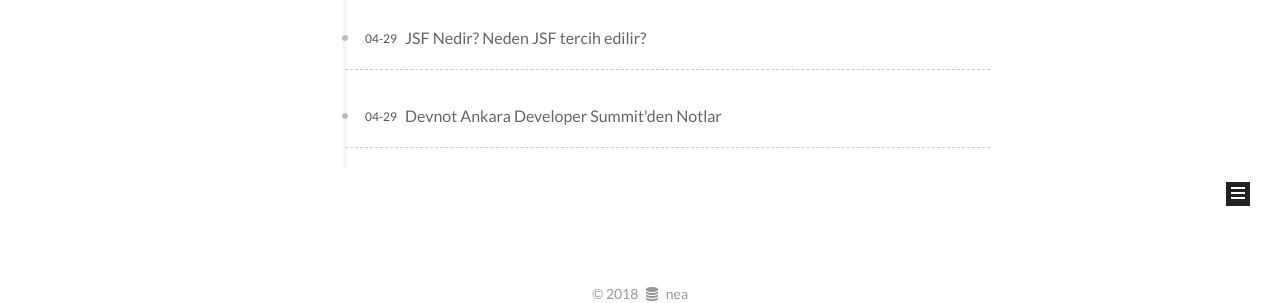
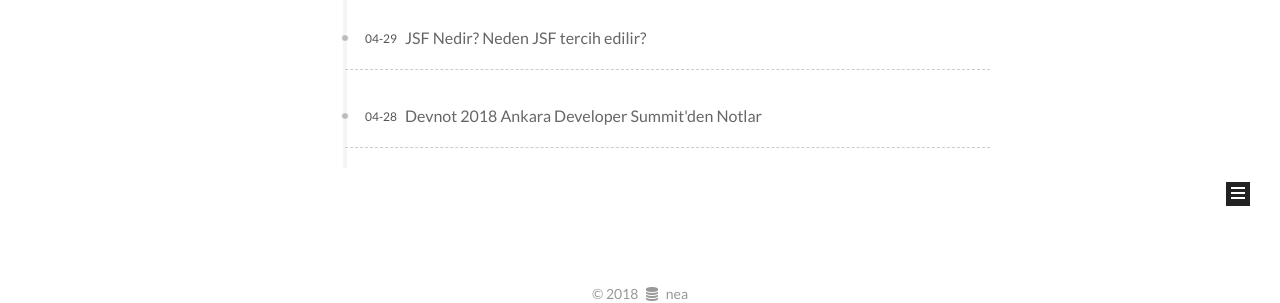
Before and after one commit to NeslihanEsra/blog, a Jekyll site: the page built from archives/index.html, in a window 1280 px wide. Shown: the part 649-952 px from the top of the page. Built offline with Jekyll 4.4.1, drawn with Linux system fonts in a browser that asks for light colours.

Commit message:
add devnot post

```diff
--- a/_posts/2018-04-28-devnot.md
+++ b/_posts/2018-04-28-devnot.md
@@ -1,6 +1,6 @@
 ---
-title: Devnot Ankara Developer Summit'den Notlar
-date: 2018-04-29 19:11:00
+title: Devnot 2018 Ankara Developer Summit'den Notlar
+date: 2018-04-28 20:00:00
 categories:
 - Other
 tags:
```
